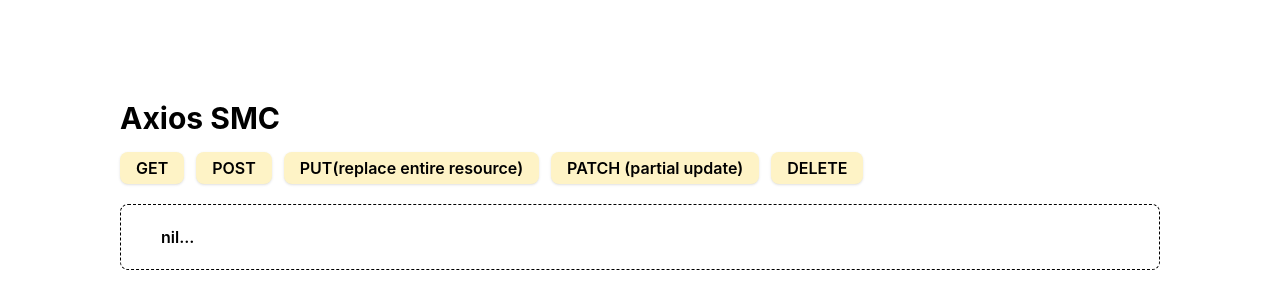
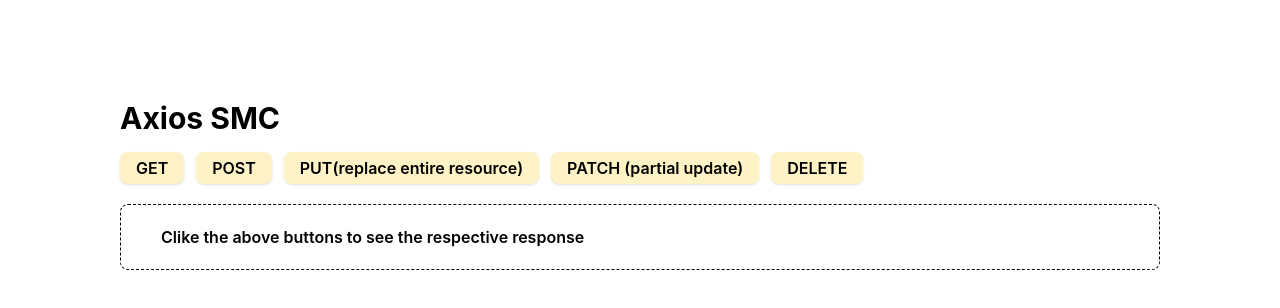
Before and after one commit to nyanxx/axios-smc, a React (Vite) app: page / in a window 1280 px wide. Shown: the top 308 px of the page. Built offline with nearby package versions, Linux system fonts and the light colour scheme.

Commit message:
done: 22/60

```diff
--- a/src/App.tsx
+++ b/src/App.tsx
@@ -1,24 +1,33 @@
-import axios from "./api/axios"
+import axiosInstance from "./api/axios"
 import { AxiosError, type AxiosRequestConfig } from "axios"
 import { axiosButtons } from "./data"
+import { useState } from "react"
 
 const App = () => {
 
+  const [responseData, setResposneData] = useState("")
+  const [error, setError] = useState("")
+  const [isLoading, setIsLoading] = useState(false)
+
   const handleClick = async (options: AxiosRequestConfig) => {
     try {
-      const res = await axios({ ...options })
-
+      setIsLoading(true)
+      setResposneData("")
+      setError("")
+      const res = await axiosInstance({ ...options })
       // if the request failed the below code will not event execute
       console.log("Response Status Code:", res.status) // 200
       console.log("Request Method:", res.config.method)
       console.log("Request Header:", res.headers)
+      console.log("Response:", res)
       // data is available in res.data
-      if (res.status === 200) {
-        console.log("Data:", res.data)
-      }
+      console.log("Data:", res.data)
+      setResposneData(JSON.stringify(res.data, null, 2))
+
       // no need to use the .json() axios automatically converts JSON for you
     } catch (error) {
       if (error instanceof AxiosError) {
+        setError(error.message)
         console.log("Error Message:", error.message)
         console.log("Error Config:", error.config)
         if (!error.response) { return console.error("Check network and try again!") }
@@ -29,6 +38,8 @@
       } else {
         console.error("Unexpected Error:", error)
       }
+    } finally {
+      setIsLoading(false)
     }
   }
 
@@ -46,7 +57,10 @@
                 method: el.method,
                 url: el.url,
                 params: el.params,
-                data: el.data
+                data: el.data,
+                // headers: {
+                //   Authorization: "Bearer token-three" // this overides the earlier defualt
+                // }
               })}
             >
               {el.btnName}
@@ -55,7 +69,11 @@
         }
       </div>
       <section className="border rounded-lg py-5 px-10 font-semibold border-dashed">
-        nil...
+        {/* scope for optimization */}
+        {isLoading && "Loading...."}
+        {!responseData && !error && !isLoading && "Clike the above buttons to see the respective response"}
+        {responseData && !error && <pre className="text-wrap">{responseData}</pre>}
+        {error && error}
       </section>
     </main >
   )
--- a/src/api/axios.ts
+++ b/src/api/axios.ts
@@ -1,7 +1,20 @@
-import axios from "axios";
+import axios, { type AxiosInstance } from "axios";
 import { BASEURL } from "../config";
 
-export default axios.create({
+// The defaults can get overidden if you change it somewere else in the code
+
+const axiosInstance: AxiosInstance = axios.create({
     baseURL: BASEURL,
-    timeout: 3000
+    timeout: 3000,
+    headers: {
+        Authorization: "Bearer token-one",
+        "Content-Type": "application/json"
+    },
 })
+
+// Another way of adding defaults
+
+axiosInstance.defaults.headers.common["Authorization"] = "Bearer token-two" // this isn't overiding earlier default
+// axiosInstance.defaults.baseURL = BASEURL
+
+export default axiosInstance
--- a/src/data/index.ts
+++ b/src/data/index.ts
@@ -38,7 +38,7 @@
     {
         btnName: "POST",
         method: "POST",
-        url: ROUTES.POSTS,
+        url: ROUTES.INVALID_ROUTE,
         data: postData
     },
     {
```
